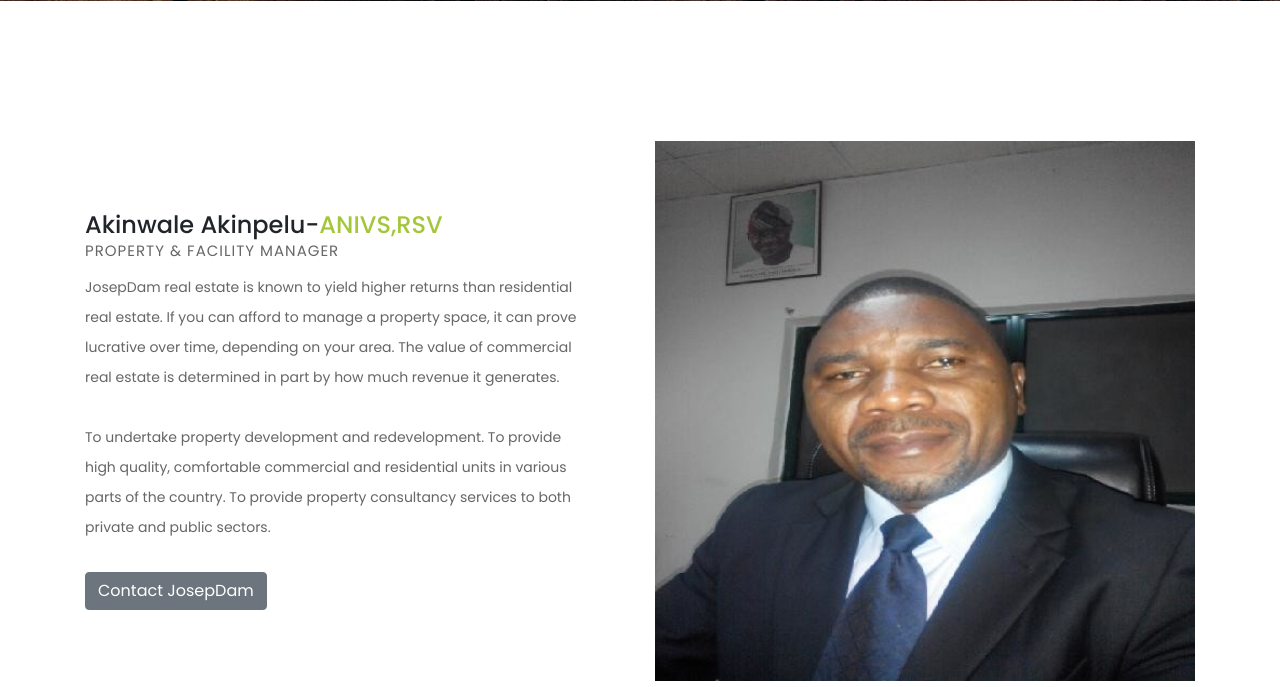
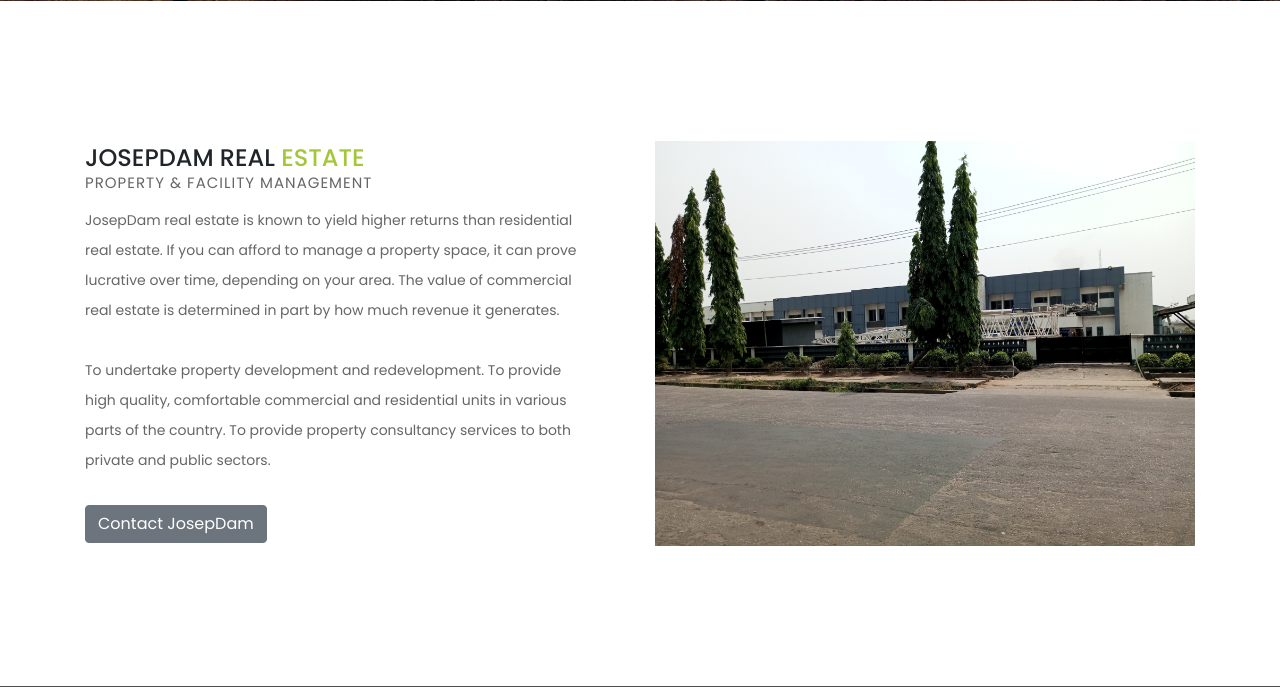
Before and after one commit to godwinumosen/josedamLit, a Django app: page /about/ in a window 1280 px wide. Shown: the part 463-1150 px from the top of the page. Run offline with Django 5.2, Linux system fonts and the light colour scheme; some libraries are stand-ins or nearby versions; grey boxes are pictures that could not be loaded.

Commit message:
changing the about picture

```diff
--- a/templates/josep/about.html
+++ b/templates/josep/about.html
@@ -23,8 +23,8 @@
               <div class="row">
                 <div class="col-md-6 align-self-center">
                   <div class="right-content">
-                    <h4>Akinwale Akinpelu-<em>ANIVS,RSV</em></h4>
-                    <span>Property & Facility Manager</span>
+                    <h4>JOSEPDAM REAL <em>ESTATE </em></h4>
+                    <span>Property & Facility Management</span>
                     <p>JosepDam real estate is known to yield higher returns than residential real estate. If you can afford to manage a property space, it can prove lucrative over time, depending on your area. The value of commercial real estate is determined in part by how much revenue it generates.
                     <br><br>To undertake property development and redevelopment. To provide high quality, comfortable commercial and residential units in various parts of the country. To provide property consultancy services to both private and public sectors.</p>
                   </div>
@@ -34,7 +34,7 @@
                 </div>
                 <div class="col-md-6">
                   <div class="left-image">
-                    <img src="{% static 'assets/images/Akinpelu.jpg' %}" alt="">
+                    <img src="{% static 'assets/images/about1.jpg' %}" alt="">
                   </div>
                 </div>
               </div>
```
Also changed, not shown: static/assets/images/Akinpelu.jpg (deleted), static/assets/images/about1.jpg (added).
